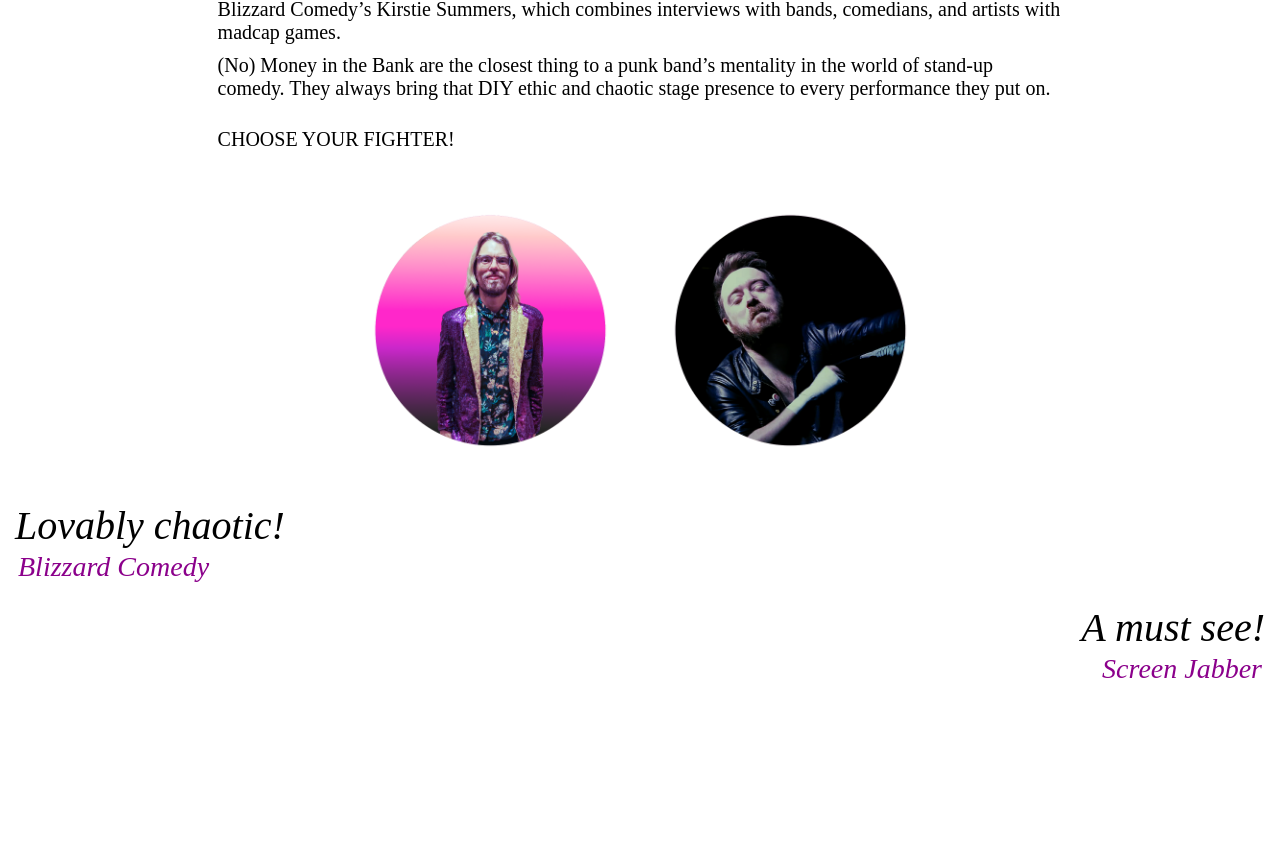
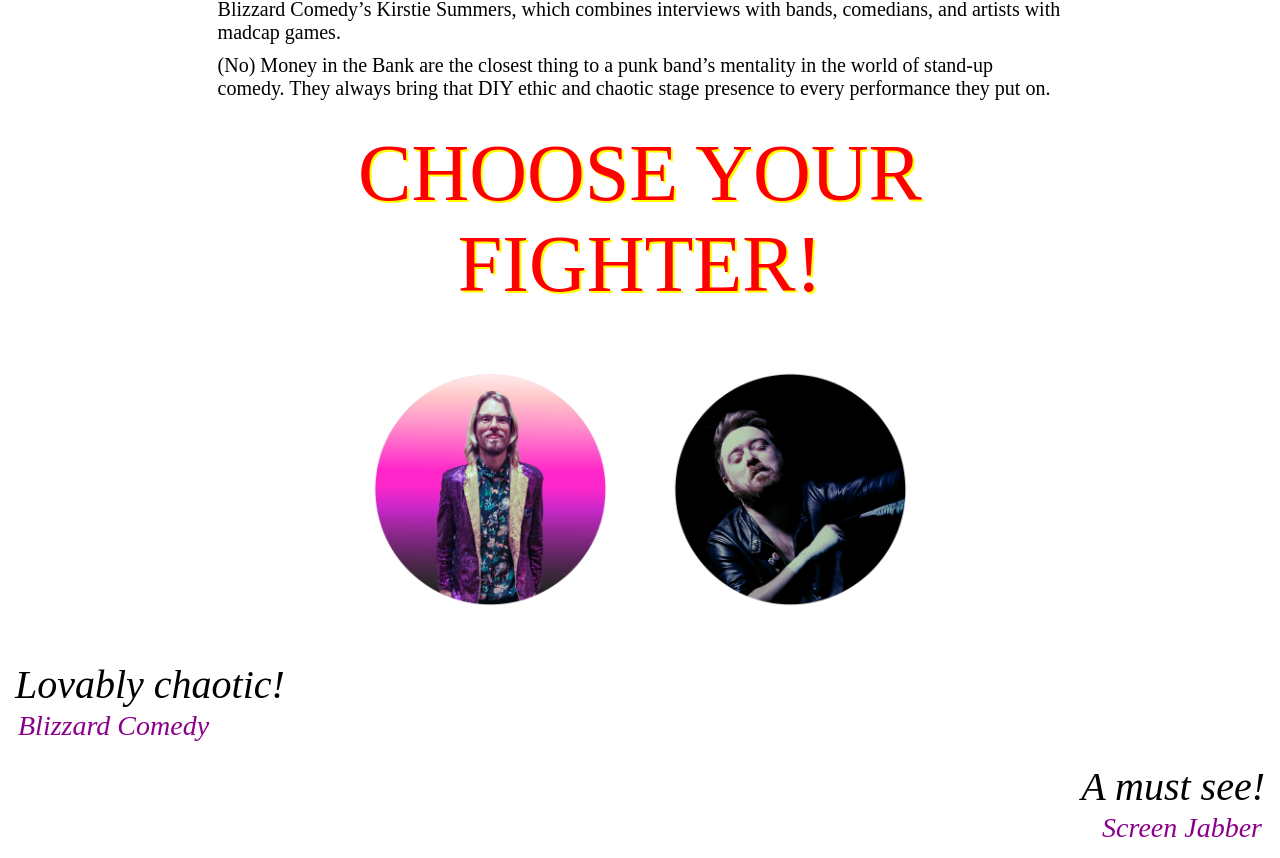
Before and after one commit to Thomas-m-Butterworth/nomoneyinthebank_website, a plain HTML site: page index.html in a window 1280 px wide. Shown: the part 980-1838 px from the top of the page. Before the commit the page ends 1679 px from the top, so only its background shows below. Drawn offline with Linux system fonts and the light colour scheme; a web font is replaced by a local one.

Commit message:
Fixed the fighter_text id
Had accidentally deleted the original ID in the CSS

```diff
--- a/index.html
+++ b/index.html
@@ -69,7 +69,7 @@
             They always bring that DIY ethic and chaotic stage presence to every performance they put on.
         </p>
         <br>
-        <p class="fighter_text">CHOOSE YOUR FIGHTER!</p>
+        <p id="fighter_text">CHOOSE YOUR FIGHTER!</p>
     </div>
     <div class = "fighter_container">
         <div class = "fighter_container1">
--- a/main.css
+++ b/main.css
@@ -251,6 +251,15 @@ text {
     text-align: center;
     align-items: center;
     z-index: 9;
+}
+
+#fighter_text {
+    font-family:"puffin-arcade-chrome";
+    font-size: 10vh;
+    color: red;
+    text-shadow: yellow 2px 2px;
+    text-align: center;
+
 }
 
 .fighter {
```
